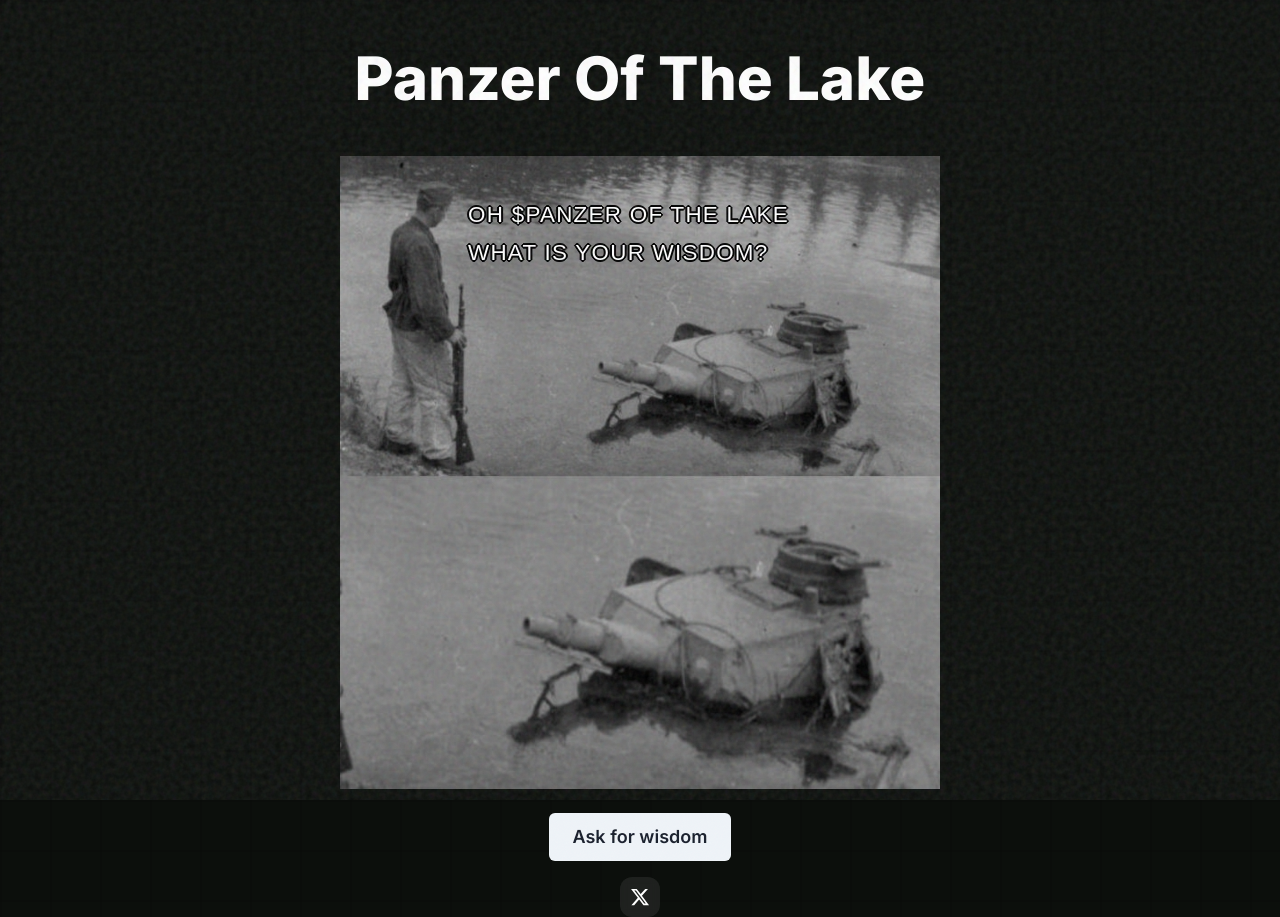
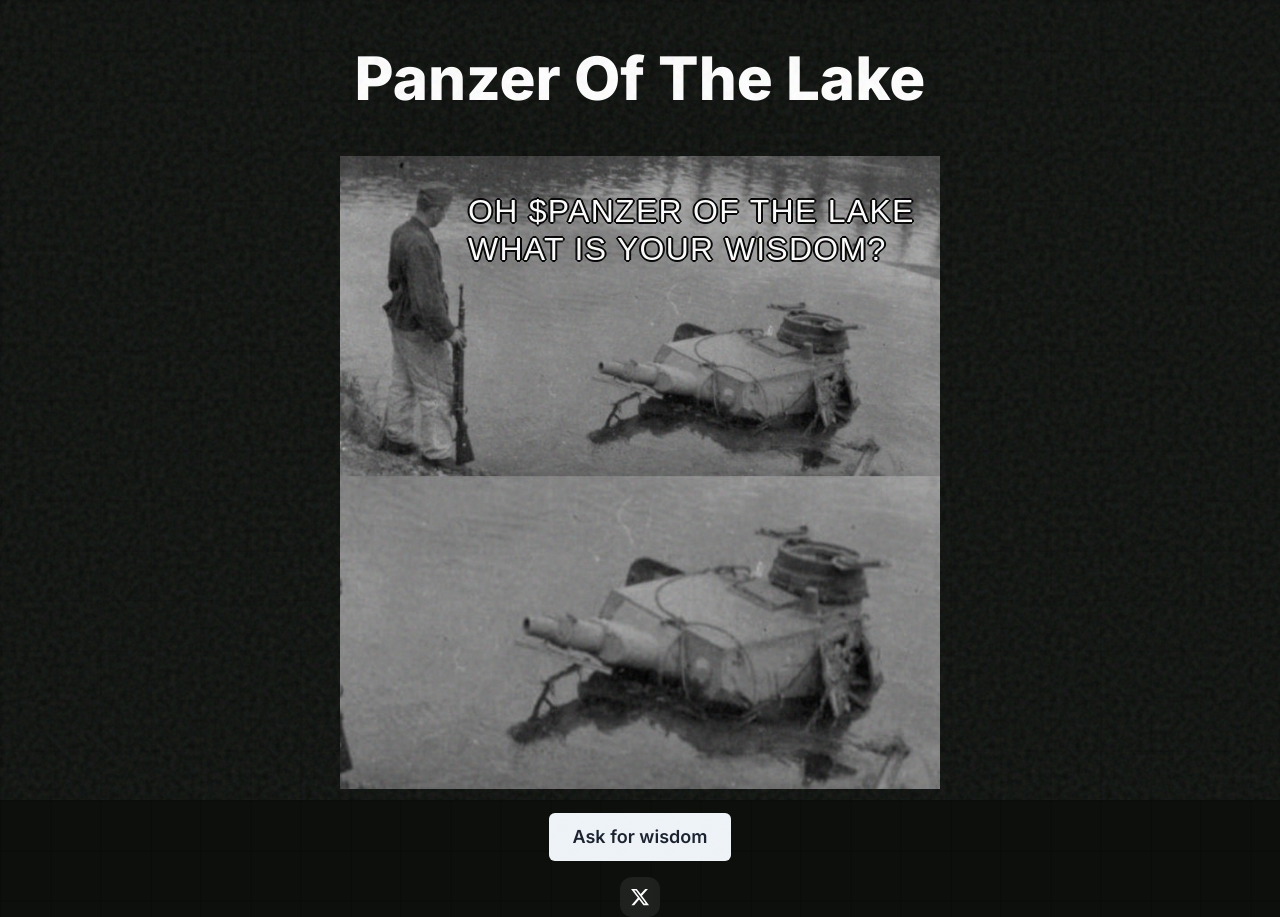
Before and after one commit to PanzerCoinADA/WebApp, a Next.js app in the folder apps/landing/: page / in a window 1280 px wide. Built offline with nearby package versions, Linux system fonts and the light colour scheme.

Commit message:
Fixed issue with text for web

```diff
--- a/apps/landing/components/landingPage.tsx
+++ b/apps/landing/components/landingPage.tsx
@@ -85,7 +85,7 @@ export default function PanzerWisdom() {
       }}
     >
       {children.split("\n").map((line: string, index: number) => (
-        <span key={index} style={{ fontSize: "1.4rem" }}>
+        <span key={index} className="meme-text">
           {line}
           <br />
         </span>
--- a/apps/landing/styles/global.css
+++ b/apps/landing/styles/global.css
@@ -78,6 +78,18 @@
   pointer-events: none;
 }
 
+/* Add this to your CSS file */
+.meme-text {
+  font-size: 2rem; /* Default size for larger screens */
+}
+
+@media (max-width: 640px) {
+  /* Tailwind's sm breakpoint */
+  .meme-text {
+    font-size: 1.4rem; /* 50% smaller for mobile */
+  }
+}
+
 .sepia-filter {
   filter: sepia(0.5) contrast(1.2) brightness(0.8);
 }
```
